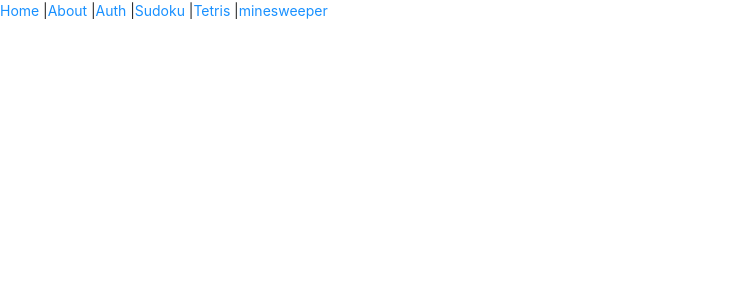
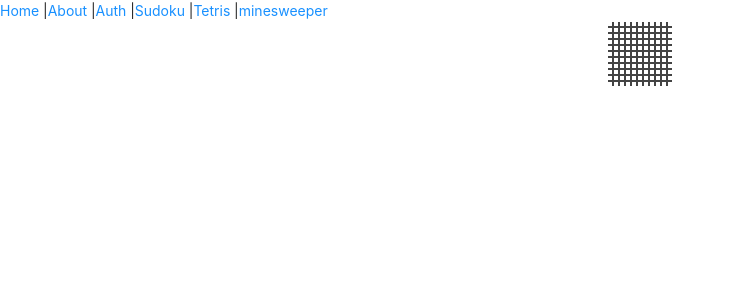
Before and after one commit to Manion-sebastian/waggroup, a Next.js app: page /minesweeper in a window 1280 px wide. Shown: the top 300 px of the page, without its empty margins (0-734 px from the left). Built offline with nearby package versions, Linux system fonts and the light colour scheme.

Commit message:
adds display for minesweeper gameboard

```diff
--- a/components/minesweeper/gameBoard.tsx
+++ b/components/minesweeper/gameBoard.tsx
@@ -1,19 +1,23 @@
-// Typings
+// Next
 import type { MSBoard } from "../../typingIan";
+import styles from '../../styles/minesweeper/GameBoard.module.css'
 
 // React
 import React from "react";
 
 // Components
 import MSTile from './tile'
+import { Row } from "antd";
 
 type Props = {}
 
 export default function MineSweeperBoard({ width, height, mines }: MSBoard) {
   const makeBoard = () => {
+    let gameboard: any = []
     for(let row = 0; row < height; row++) {
+      gameboard.push([])
       for(let col = 0; col < width; col++) {
-        return (
+        gameboard[row].push (
           <MSTile
             row={row}
             col={col}
@@ -25,10 +29,13 @@ export default function MineSweeperBoard({ width, height, mines }: MSBoard) {
         )
       }
     }
+    return gameboard.map((row: Array<typeof MSTile>) => row.map((tile: typeof MSTile) => tile))
   }
 
+  const CSS_SIZE = { '--width': width, '--height': height } as React.CSSProperties
+
   return (
-    <div>
+    <div style={CSS_SIZE} className={styles.gameBoard}>
       {makeBoard()}
     </div>
   )
--- a/components/minesweeper/tile.tsx
+++ b/components/minesweeper/tile.tsx
@@ -1,5 +1,6 @@
 // Typings
 import { MSTile } from '../../typingIan'
+import styles from '../../styles/minesweeper/Tile.module.css'
 
 // React
 import React from 'react'
@@ -8,9 +9,7 @@ type Props = {}
 
 const Tile = ({row, col, isHidden, isFlagged, isMine, adjMines}: MSTile) => {
   return (
-    <div>
-
-    </div>
+    <div className={styles.tile}></div>
   )
 }
 
--- a/components/minesweeperGame.tsx
+++ b/components/minesweeperGame.tsx
@@ -26,8 +26,8 @@ const MinesweeperGame = (props: Props) => {
       </div>
 
       <MSBoard
-        width={9}
-        height={9}
+        width={11}
+        height={11}
         mines={10}
       />
 
--- /dev/null
+++ b/styles/minesweeper/GameBoard.module.css
@@ -0,0 +1,10 @@
+.gameBoard {
+  display: grid;
+  justify-self: center;
+  grid-template-rows: repeat(var(--height), 1fr);
+  grid-template-columns: repeat(var(--width), 1fr);
+  grid-gap: 2px;
+  /* grid-area: 0 / 0 / var(--width) / var(--height); */
+  /* width: 90%; */
+  background: #444;
+}
--- /dev/null
+++ b/styles/minesweeper/Tile.module.css
@@ -0,0 +1,6 @@
+.tile {
+  aspect-ratio: 1;
+  /* width: 2rem; */
+  background: #ccc;
+  border: 2px solid white;
+}
```
